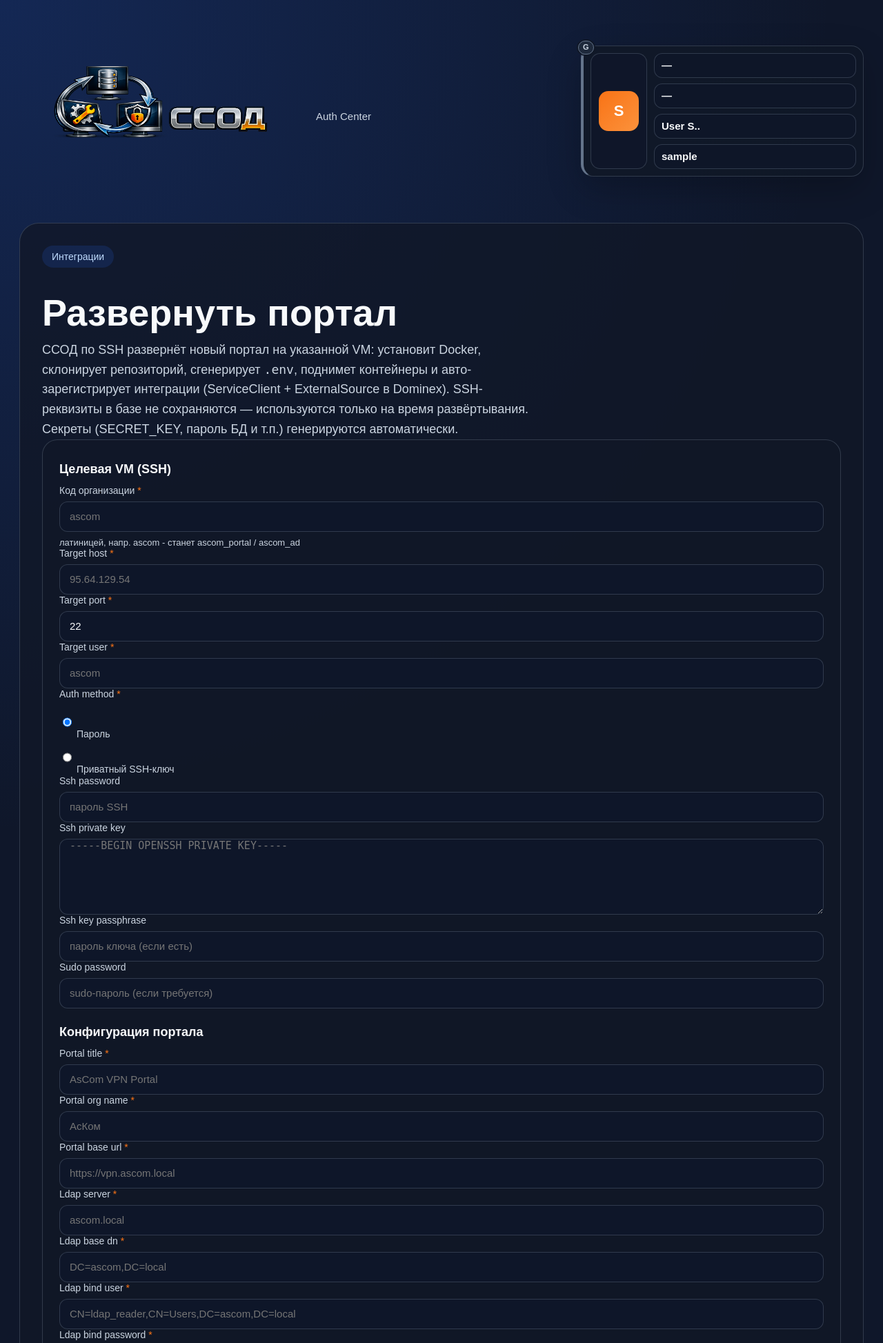
After one commit to DiamondSaar/ssod_auth, a Django app: page /account/integrations/deploy/ in a window 1280 px wide. The commit adds this page. Shown: the top 1947 px of the page at 69% size. Run offline with Django 5.2, Linux system fonts and the light colour scheme; the visitor is signed in with stand-in values (Sample User, id 1).

Commit message:
feat: авторазвёртывание портала на удалённой VM из консоли ССОД (SSH)
Кнопка "Развернуть портал" в разделе Интеграции → форма (SSH-реквизиты VM
+ конфиг организации). ssod_auth авто-регистрирует ServiceClient(+grant)
и ExternalSource в Dominex, генерирует секреты и .env, пишет spec-файл и
запускает фоновый subprocess run_portal_deploy (paramiko): ставит Docker,
клонирует репо по deploy-токену, заливает .env, поднимает контейнеры.
Страница статуса с live-логом (polling).

Безопасность: SSH-креды в БД не сохраняются (только в spec-файле на время
job, удаляется по завершении); лог маскирует секреты/содержимое .env/
clone-url. Доступ только staff. DeployJob хранит host/port/user/статус/лог.

```diff
--- a/app/accounts/forms.py
+++ b/app/accounts/forms.py
@@ -115,3 +115,85 @@ class ServiceClientGrantCreateForm(forms.Form):
             }
         ),
     )
+
+
+def _txt(placeholder="", required=True):
+    return forms.CharField(
+        required=required,
+        widget=forms.TextInput(attrs={"class": "form-input", "placeholder": placeholder}),
+    )
+
+
+def _secret(placeholder="", required=True):
+    return forms.CharField(
+        required=required,
+        widget=forms.PasswordInput(attrs={"class": "form-input", "placeholder": placeholder}, render_value=True),
+    )
+
+
+class PortalDeployForm(forms.Form):
+    """Форма развёртывания нового портала на удалённой VM из консоли ССОД.
+    Собирает SSH-реквизиты целевой VM + организационный конфиг портала.
+    Секреты (SECRET_KEY/пароль БД/Fernet/ServiceClient-секрет) НЕ в форме -
+    генерируются на сервере. SSH-креды в БД не сохраняются (см. DeployJob)."""
+
+    # ── Целевая VM (SSH) ──
+    org_code = forms.SlugField(
+        label="Код организации",
+        max_length=100,
+        help_text="латиницей, напр. ascom - станет ascom_portal / ascom_ad",
+        widget=forms.TextInput(attrs={"class": "form-input", "placeholder": "ascom"}),
+    )
+    target_host = _txt("95.64.129.54")
+    target_port = forms.IntegerField(
+        initial=22, min_value=1, max_value=65535,
+        widget=forms.NumberInput(attrs={"class": "form-input"}),
+    )
+    target_user = _txt("ascom")
+    auth_method = forms.ChoiceField(
+        choices=[("password", "Пароль"), ("key", "Приватный SSH-ключ")],
+        widget=forms.RadioSelect,
+        initial="password",
+    )
+    ssh_password = _secret("пароль SSH", required=False)
+    ssh_private_key = forms.CharField(
+        required=False,
+        widget=forms.Textarea(attrs={"class": "form-input", "rows": 6, "placeholder": "-----BEGIN OPENSSH PRIVATE KEY-----"}),
+    )
+    ssh_key_passphrase = _secret("пароль ключа (если есть)", required=False)
+    sudo_password = _secret("sudo-пароль (если требуется)", required=False)
+
+    # ── Конфиг портала (.env) ──
+    portal_title = _txt("AsCom VPN Portal")
+    portal_org_name = _txt("АсКом")
+    portal_base_url = _txt("https://vpn.ascom.local")
+
+    ldap_server = _txt("ascom.local")
+    ldap_base_dn = _txt("DC=ascom,DC=local")
+    ldap_bind_user = _txt("CN=ldap_reader,CN=Users,DC=ascom,DC=local")
+    ldap_bind_password = _secret("пароль ldap_reader")
+    ldap_admin_group = _txt("CN=VPN_ADMINS,CN=Users,DC=ascom,DC=local")
+    vpn_group_admins = _txt("ACCESS_ADMIN")
+    vpn_group_users = _txt("ACCESS_RDS")
+
+    opnsense_host = _txt("https://10.0.0.1", required=False)
+    opnsense_api_key = _secret("OPNsense API key", required=False)
+    opnsense_api_secret = _secret("OPNsense API secret", required=False)
+    opnsense_ca_ref = _txt("caref", required=False)
+    ovpn_server_admins_uuid = _txt("", required=False)
+    ovpn_server_users_uuid = _txt("", required=False)
+    wg_server_admins_uuid = _txt("", required=False)
+    wg_server_users_uuid = _txt("", required=False)
+
+    winrm_host = _txt("", required=False)
+    winrm_user = _txt("", required=False)
+    winrm_password = _secret("", required=False)
+
+    def clean(self):
+        cleaned = super().clean()
+        method = cleaned.get("auth_method")
+        if method == "password" and not cleaned.get("ssh_password"):
+            self.add_error("ssh_password", "Укажите SSH-пароль или выберите вход по ключу.")
+        if method == "key" and not cleaned.get("ssh_private_key"):
+            self.add_error("ssh_private_key", "Вставьте приватный ключ или выберите вход по паролю.")
+        return cleaned
--- /dev/null
+++ b/app/accounts/templates/accounts/portal_deploy_form.html
@@ -0,0 +1,46 @@
+{% extends "base.html" %}
+
+{% block title %}Развернуть портал — ССОД Auth Center{% endblock %}
+
+{% block main_class %}account-page{% endblock %}
+
+{% block content %}
+{% include "components/app_header.html" %}
+
+<section class="account-workspace">
+
+    <div class="hero-badge">Интеграции</div>
+
+    <h1 class="admin-title">Развернуть портал</h1>
+
+    <p class="admin-subtitle">
+        ССОД по SSH развернёт новый портал на указанной VM: установит Docker, склонирует репозиторий,
+        сгенерирует <code>.env</code>, поднимет контейнеры и авто-зарегистрирует интеграции (ServiceClient +
+        ExternalSource в Dominex). SSH-реквизиты в базе не сохраняются — используются только на время
+        развёртывания. Секреты (SECRET_KEY, пароль БД и т.п.) генерируются автоматически.
+    </p>
+
+    <form method="post" class="form-card">
+        {% csrf_token %}
+
+        <h2 class="admin-title" style="font-size:18px;margin-top:8px">Целевая VM (SSH)</h2>
+        {% for field in form %}
+            {% if field.name == "portal_title" %}
+                <h2 class="admin-title" style="font-size:18px;margin-top:24px">Конфигурация портала</h2>
+            {% endif %}
+            <div class="form-field">
+                <label for="{{ field.id_for_label }}">{{ field.label }}{% if field.field.required %} <span style="color:var(--accent-orange)">*</span>{% endif %}</label>
+                {{ field }}
+                {% if field.help_text %}<div class="form-help">{{ field.help_text }}</div>{% endif %}
+                {% if field.errors %}<div class="form-error">{{ field.errors }}</div>{% endif %}
+            </div>
+        {% endfor %}
+
+        <div class="form-actions">
+            <button class="button primary" type="submit">Развернуть</button>
+            <a class="button secondary" href="{% url 'accounts:account_integrations' %}">Отмена</a>
+        </div>
+    </form>
+
+</section>
+{% endblock %}
--- a/app/accounts/urls.py
+++ b/app/accounts/urls.py
@@ -67,4 +67,8 @@ urlpatterns = [
         name="service_client_grant_toggle",
     ),
 
+    path("integrations/deploy/", views.portal_deploy, name="portal_deploy"),
+    path("integrations/deploy/<uuid:job_uuid>/", views.portal_deploy_status, name="portal_deploy_status"),
+    path("integrations/deploy/<uuid:job_uuid>/log/", views.portal_deploy_log, name="portal_deploy_log"),
+
 ]
--- a/app/accounts/views.py
+++ b/app/accounts/views.py
@@ -1,15 +1,22 @@
 import uuid as uuid_lib
+import json
+import os
+import subprocess
+import sys
+import tempfile
 from urllib.parse import urlencode
 
 import jwt
+import requests
 from django.conf import settings
 from django.contrib import messages
 from django.contrib.auth import update_session_auth_hash
 from django.contrib.auth.decorators import login_required
-from django.http import Http404
+from django.http import Http404, JsonResponse
 from django.shortcuts import redirect, render
 from .models import (
     AuthEvent,
+    DeployJob,
     Product,
     ServiceClient,
     ServiceClientGrant,
@@ -20,6 +27,7 @@ from .models import (
 )
 from .forms import (
     FirstPasswordChangeForm,
+    PortalDeployForm,
     ServiceClientCreateForm,
     ServiceClientGrantCreateForm,
     SSODAccessKeyCreateForm,
@@ -471,6 +479,7 @@ def account_integrations(request):
     recent_events = AuthEvent.objects.filter(
         event_type__in=[AuthEvent.EventType.SERVICE_TOKEN_ISSUED, AuthEvent.EventType.SERVICE_TOKEN_DENIED]
     ).order_by("-created_at")[:30]
+    deploy_jobs = DeployJob.objects.order_by("-created_at")[:10]
 
     return render(
         request,
@@ -479,6 +488,7 @@ def account_integrations(request):
             "clients": clients,
             "grant_form": grant_form,
             "recent_events": recent_events,
+            "deploy_jobs": deploy_jobs,
         },
     )
 
@@ -590,3 +600,176 @@ def service_client_grant_toggle(request, grant_id):
         )
 
     return redirect("accounts:account_integrations")
+
+
+def _ensure_service_client(org_code):
+    """Создаёт (или переиспользует) ServiceClient <org>_portal + grant на
+    dominex, возвращает (client, plaintext_secret). Секрет генерируется
+    заново при каждом деплое (в БД только хэш)."""
+    code = f"{org_code}_portal"
+    secret = secrets.token_urlsafe(32)
+    fingerprint = hashlib.sha256(secret.encode("utf-8")).hexdigest()
+    client, _ = ServiceClient.objects.get_or_create(
+        code=code, defaults={"name": f"{org_code} portal", "client_secret_hash": fingerprint, "is_active": True}
+    )
+    client.client_secret_hash = fingerprint
+    client.is_active = True
+    client.save(update_fields=["client_secret_hash", "is_active", "updated_at"])
+    ServiceClientGrant.objects.get_or_create(
+        service_client=client, audience="dominex", defaults={"is_active": True}
+    )
+    return client, secret
+
+
+def _ensure_dominex_source(org_code):
+    """Создаёт ExternalSource <org>_ad в Dominex через API (идемпотентно).
+    Использует X-Dominex-Api-Key (IdentityApiConsumer ssod_auth). Поднимает
+    исключение при недоступности - деплой не начнётся с битой интеграцией."""
+    code = f"{org_code}_ad"
+    resp = requests.post(
+        f"{settings.DOMINEX_API_BASE_URL.rstrip('/')}/api/v1/import/sources",
+        headers={"X-Dominex-Api-Key": settings.DOMINEX_API_KEY},
+        json={"code": code, "name": f"{org_code} (AD)"},
+        timeout=15,
+    )
+    resp.raise_for_status()
+    return code
+
+
+def _build_portal_env(cd, org_code, service_secret, source_code):
+    """Собирает словарь .env развёртываемого портала из данных формы (cd),
+    автогенерируемых секретов и публичных адресов экосистемы."""
+    from cryptography.fernet import Fernet
+
+    db_pass = secrets.token_urlsafe(24)
+    return {
+        "POSTGRES_DB": f"{org_code}_portal",
+        "POSTGRES_USER": f"{org_code}_user",
+        "POSTGRES_PASSWORD": db_pass,
+        "DATABASE_URL": f"postgresql+asyncpg://{org_code}_user:{db_pass}@db:5432/{org_code}_portal",
+        "SECRET_KEY": secrets.token_hex(32),
+        "SESSION_EXPIRE_MINUTES": "480",
+        "LDAP_SERVER": cd["ldap_server"],
+        "LDAP_PORT": "389",
+        "LDAP_USE_SSL": "false",
+        "LDAP_BASE_DN": cd["ldap_base_dn"],
+        "LDAP_BIND_USER": cd["ldap_bind_user"],
+        "LDAP_BIND_PASSWORD": cd["ldap_bind_password"],
+        "LDAP_ADMIN_GROUP": cd["ldap_admin_group"],
+        "LDAP_SSL_PORT": "636",
+        "PASSWORD_MAX_AGE_DAYS": "90",
+        "VPN_GROUP_ADMINS": cd["vpn_group_admins"],
+        "VPN_GROUP_USERS": cd["vpn_group_users"],
+        "OPNSENSE_HOST": cd.get("opnsense_host") or "",
+        "OPNSENSE_API_KEY": cd.get("opnsense_api_key") or "",
+        "OPNSENSE_API_SECRET": cd.get("opnsense_api_secret") or "",
+        "OPNSENSE_VERIFY_SSL": "false",
+        "OPNSENSE_CA_REF": cd.get("opnsense_ca_ref") or "",
+        "OVPN_SERVER_ADMINS_UUID": cd.get("ovpn_server_admins_uuid") or "",
+        "OVPN_SERVER_USERS_UUID": cd.get("ovpn_server_users_uuid") or "",
+        "WG_SERVER_ADMINS_UUID": cd.get("wg_server_admins_uuid") or "",
+        "WG_SERVER_USERS_UUID": cd.get("wg_server_users_uuid") or "",
+        "WINRM_HOST": cd.get("winrm_host") or "",
+        "WINRM_PORT": "5985",
+        "WINRM_USER": cd.get("winrm_user") or "",
+        "WINRM_PASSWORD": cd.get("winrm_password") or "",
+        "PORTAL_TITLE": cd["portal_title"],
+        "PORTAL_ORG_NAME": cd["portal_org_name"],
+        "PORTAL_BASE_URL": cd["portal_base_url"],
+        "MAIL_SYSTEMS_ENCRYPTION_KEY": Fernet.generate_key().decode(),
+        # Интеграция с Dominex через SSOD Auth (M2M)
+        "DOMINEX_API_BASE_URL": settings.ECOSYSTEM_DOMINEX_PUBLIC_URL,
+        "DOMINEX_SOURCE_CODE": source_code,
+        "SSOD_AUTH_BASE_URL": settings.ECOSYSTEM_SSOD_AUTH_PUBLIC_URL,
+        "M2M_CLIENT_ID": f"{org_code}_portal",
+        "M2M_CLIENT_SECRET": service_secret,
+    }
+
+
+@staff_member_required
+def portal_deploy(request):
+    """Форма + запуск авторазвёртывания портала на удалённой VM. Собирает
+    SSH-реквизиты и конфиг, авто-регистрирует ServiceClient(+grant) и
+    ExternalSource в Dominex, пишет spec-файл с секретами и запускает
+    фоновый subprocess run_portal_deploy, редиректит на страницу статуса.
+    SSH-креды в БД не сохраняются - только в spec-файле на время job."""
+    if request.method != "POST":
+        return render(request, "accounts/portal_deploy_form.html", {"form": PortalDeployForm()})
+
+    form = PortalDeployForm(request.POST)
+    if not form.is_valid():
+        return render(request, "accounts/portal_deploy_form.html", {"form": form})
+
+    cd = form.cleaned_data
+    org = cd["org_code"]
+
+    try:
+        client, service_secret = _ensure_service_client(org)
+        source_code = _ensure_dominex_source(org)
+    except Exception as e:
+        messages.error(request, f"Не удалось подготовить интеграции (ServiceClient/ExternalSource): {e}")
+        return render(request, "accounts/portal_deploy_form.html", {"form": form})
+
+    env_map = _build_portal_env(cd, org, service_secret, source_code)
+
+    repo = settings.PORTAL_REPO_URL
+    token = settings.PORTAL_DEPLOY_TOKEN
+    clone_url = repo.replace("https://", f"https://{token}@", 1) if token else repo
+
+    job = DeployJob.objects.create(
+        org_code=org,
+        target_host=cd["target_host"],
+        target_port=cd["target_port"],
+        target_user=cd["target_user"],
+        status=DeployJob.Status.PENDING,
+        service_client=client,
+        created_by=request.user,
+    )
+
+    spec = {
+        "org_code": org,
+        "clone_url": clone_url,
+        "env": env_map,
+        "ssh": {
+            "password": cd.get("ssh_password") or "",
+            "private_key": cd.get("ssh_private_key") or "",
+            "key_passphrase": cd.get("ssh_key_passphrase") or "",
+            "sudo_password": cd.get("sudo_password") or "",
+        },
+    }
+    fd, spec_path = tempfile.mkstemp(prefix="deploy_", suffix=".json")
+    with os.fdopen(fd, "w", encoding="utf-8") as fh:
+        json.dump(spec, fh)
+    os.chmod(spec_path, 0o600)
+
+    subprocess.Popen(
+        [sys.executable, "manage.py", "run_portal_deploy", str(job.uuid), spec_path],
+        cwd=str(settings.BASE_DIR),
+        stdout=subprocess.DEVNULL,
+        stderr=subprocess.DEVNULL,
+        start_new_session=True,
+    )
+    messages.success(request, f"Развёртывание портала «{org}» запущено.")
+    return redirect("accounts:portal_deploy_status", job_uuid=job.uuid)
+
+
+@staff_member_required
+def portal_deploy_status(request, job_uuid):
+    job = DeployJob.objects.filter(uuid=job_uuid).first()
+    if job is None:
+        raise Http404("Задача не найдена.")
+    return render(request, "accounts/portal_deploy_status.html", {"job": job})
+
+
+@staff_member_required
+def portal_deploy_log(request, job_uuid):
+    """JSON лог+статус для polling'а страницей статуса."""
+    job = DeployJob.objects.filter(uuid=job_uuid).first()
+    if job is None:
+        raise Http404("Задача не найдена.")
+    return JsonResponse({
+        "status": job.status,
+        "status_display": job.get_status_display(),
+        "log": job.log,
+        "finished": job.status in (DeployJob.Status.SUCCESS, DeployJob.Status.FAILED),
+    })
--- a/app/requirements.txt
+++ b/app/requirements.txt
@@ -8,3 +8,4 @@ django-otp-webauthn
 Pillow
 requests>=2.31,<3.0
 PyJWT>=2.8,<3.0
+paramiko>=3.4,<4.0
```
Also changed, not shown: app/accounts/admin.py (+11 -0 lines), app/accounts/management/commands/run_portal_deploy.py (added, +177 -0 lines), app/accounts/models.py (+63 -0 lines), app/accounts/templates/accounts/account_integrations.html (+29 -0 lines), app/accounts/templates/accounts/portal_deploy_status.html (added, +47 -0 lines), app/config/settings.py (+12 -0 lines), app/accounts/migrations/0012_deployjob.py (added).
